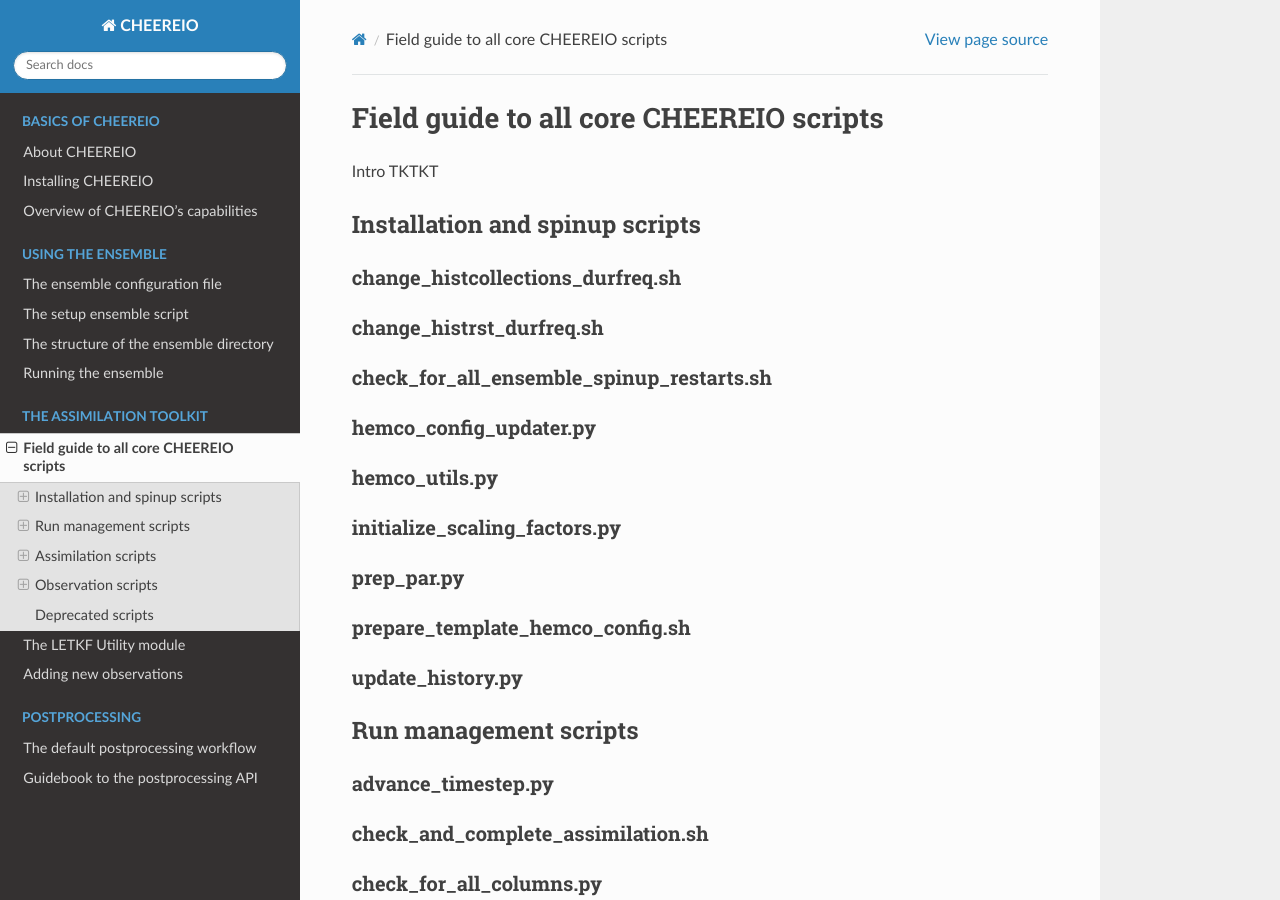
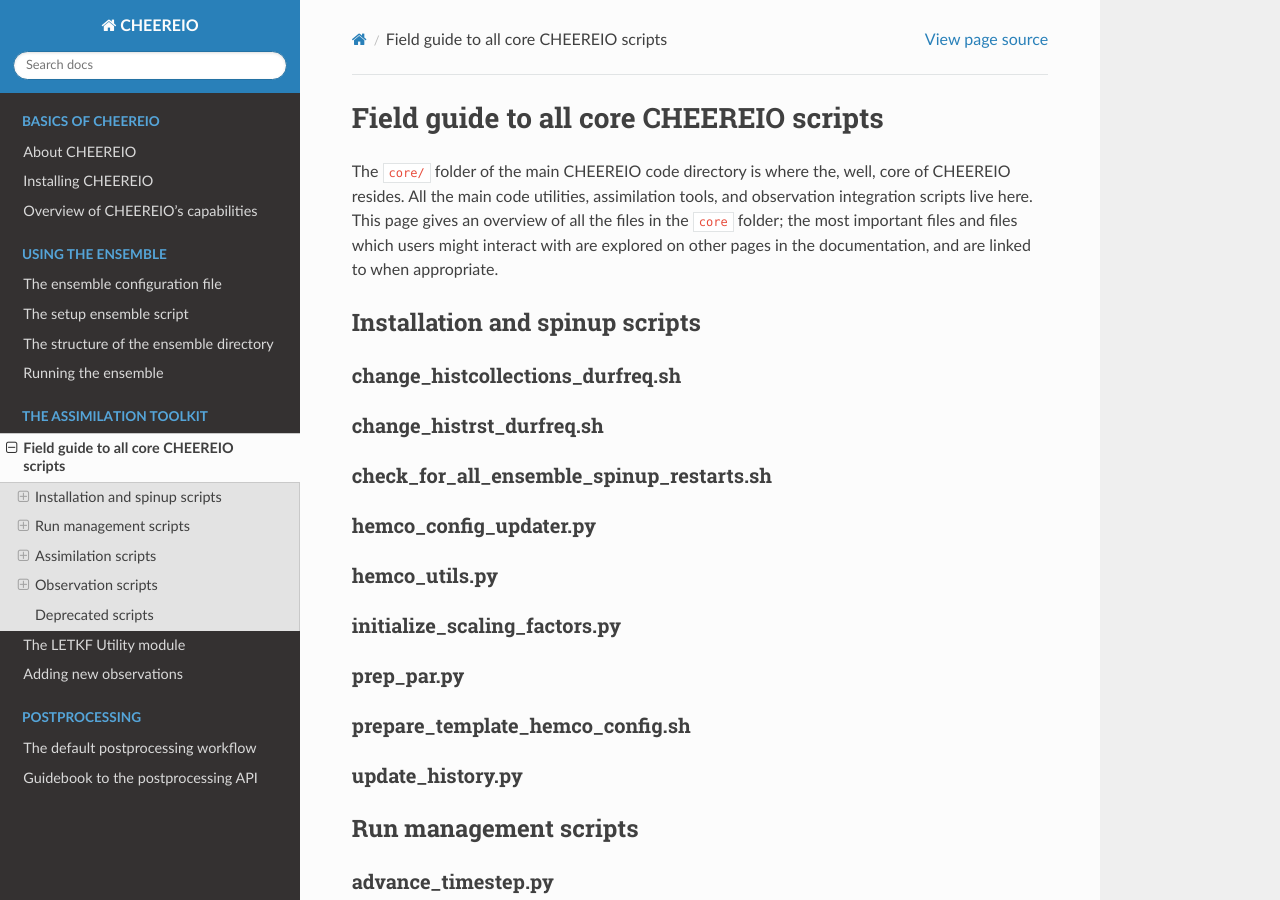
Before and after one commit to drewpendergrass/CHEEREIO, a Sphinx documentation site: the page built from docs/Field-guide-to-scripts.rst, in a window 1280 px wide and 900 px high. Built offline with Sphinx 7.4.7 and the Read the Docs theme 2.0.0, drawn with Linux system fonts in a browser that asks for light colours.

Commit message:
update in field guide

```diff
--- a/docs/Field-guide-to-scripts.rst
+++ b/docs/Field-guide-to-scripts.rst
@@ -1,7 +1,7 @@
 Field guide to all core CHEEREIO scripts
 ==========
 
-Intro TKTKT
+The ``core/`` folder of the main CHEEREIO code directory is where the, well, core of CHEEREIO resides. All the main code utilities, assimilation tools, and observation integration scripts live here. This page gives an overview of all the files in the ``core`` folder; the most important files and files which users might interact with are explored on other pages in the documentation, and are linked to when appropriate.
 
 Installation and spinup scripts
 -------------
```
